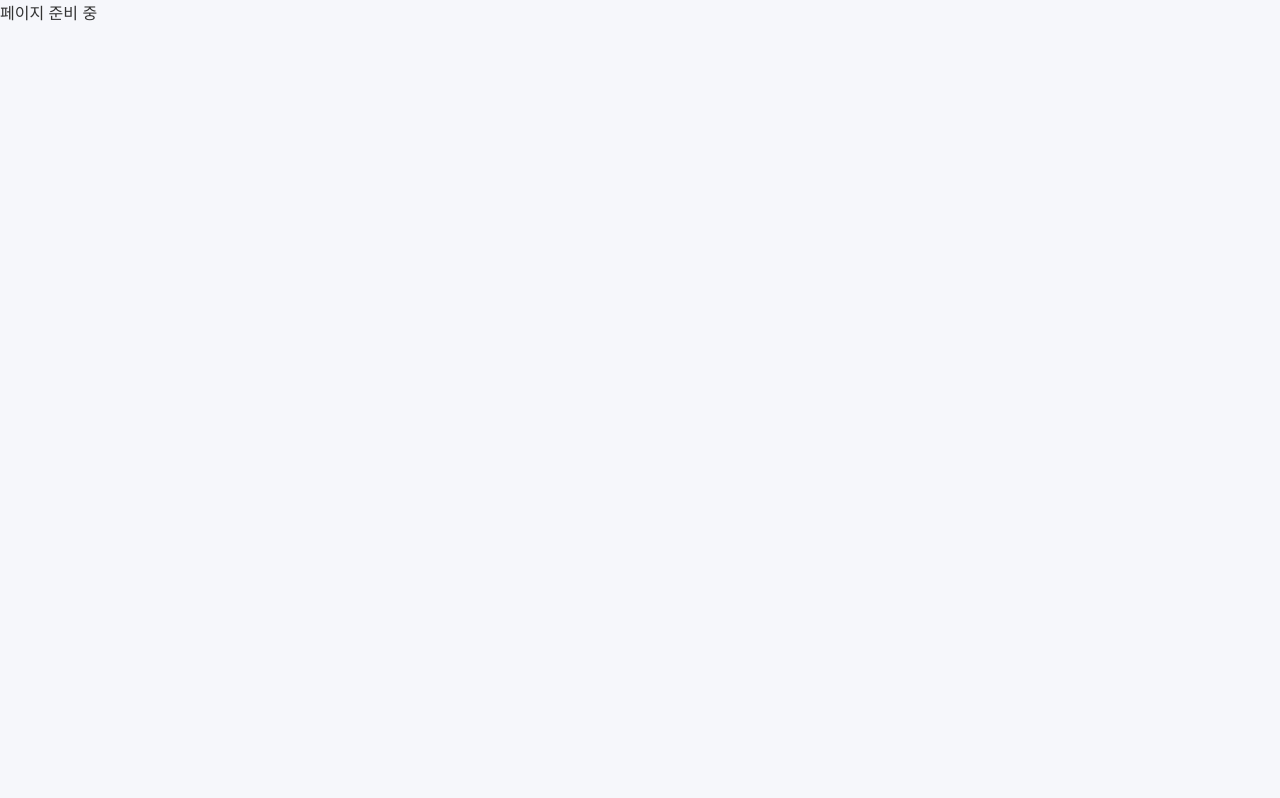
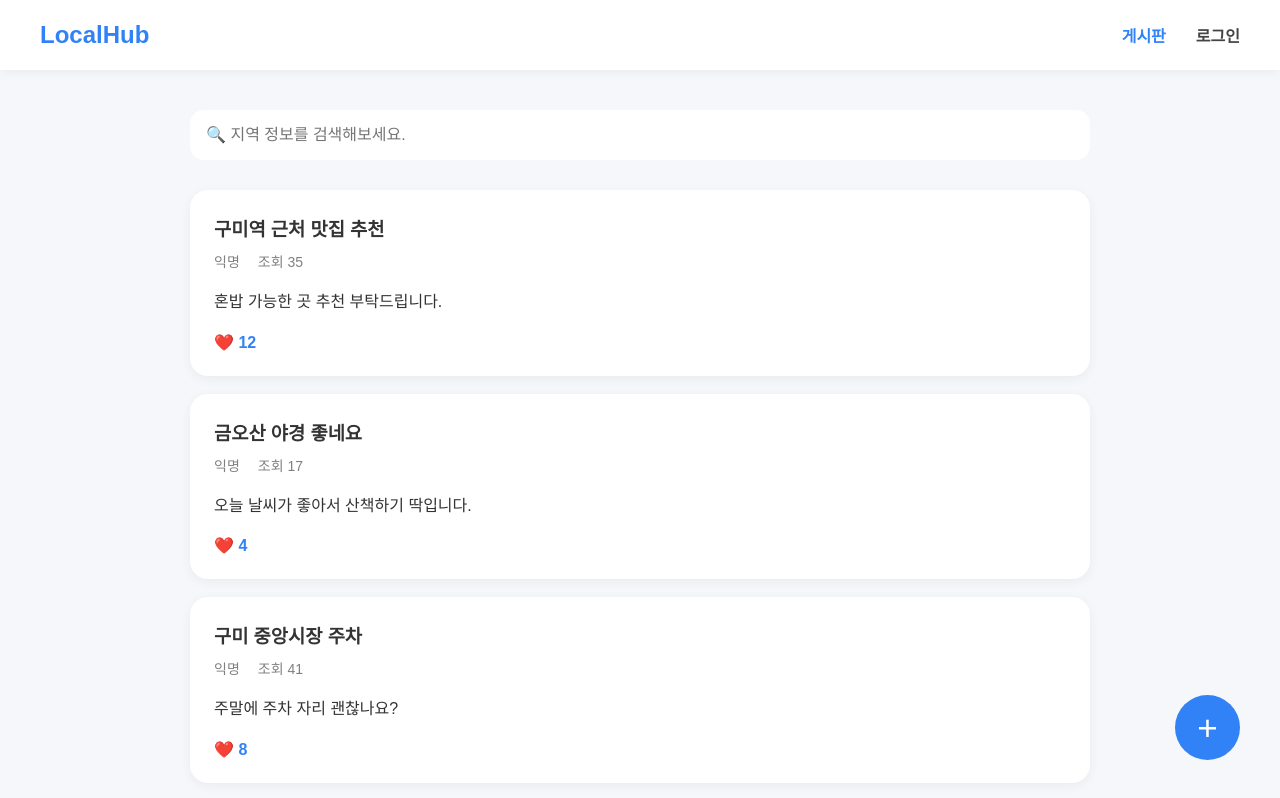
Before and after one commit to ongdikk/local-hub, a Vue app: page /board in a window 1280 px wide. Shown: the top 798 px of the page. Built offline with nearby package versions, Linux system fonts and the light colour scheme.

Commit message:
Feat(Board): 게시판 목록 UI 및 게시글 카드 컴포넌트 구현

```diff
--- /dev/null
+++ b/src/components/board/PostCard.vue
@@ -0,0 +1,100 @@
+<template>
+  <div class="card">
+
+    <h3>{{ post.title }}</h3>
+
+    <div class="info">
+
+      <span>익명</span>
+
+      <span>조회 {{ post.views }}</span>
+
+    </div>
+
+    <p class="content">
+
+      {{ post.content }}
+
+    </p>
+
+    <div class="bottom">
+
+      ❤️ {{ post.likes }}
+
+    </div>
+
+  </div>
+</template>
+
+<script setup>
+
+// 부모가 post를 넘겨주면 {{ post.title }} 처럼 사용 가능
+defineProps({
+
+    post:Object
+
+})
+
+</script>
+
+<style scoped>
+
+.card{
+
+    background:white;
+
+    border-radius:18px;
+
+    padding:24px;
+
+    margin-bottom:18px;
+
+    box-shadow:0 3px 12px rgba(0,0,0,.05);
+
+    cursor:pointer;
+
+    transition:.2s;
+
+}
+
+.card:hover{
+
+    transform:translateY(-3px);
+
+}
+
+h3{
+
+    margin-bottom:10px;
+
+}
+
+.info{
+
+    display:flex;
+
+    gap:18px;
+
+    color:gray;
+
+    font-size:14px;
+
+}
+
+.content{
+
+    margin:18px 0;
+
+    line-height:1.6;
+
+}
+
+.bottom{
+
+    color:#3182f6;
+
+    font-weight:bold;
+
+}
+
+</style>
--- /dev/null
+++ b/src/components/board/PostList.vue
@@ -0,0 +1,29 @@
+<template>
+
+<div>
+
+<PostCard
+
+v-for="post in posts"
+
+:key="post.id"
+
+:post="post"
+
+/>
+
+</div>
+
+</template>
+
+<script setup>
+
+import PostCard from './PostCard.vue'
+
+defineProps({
+
+    posts:Array
+
+})
+
+</script>
--- a/src/views/BoardView.vue
+++ b/src/views/BoardView.vue
@@ -1,3 +1,133 @@
 <template>
-  <div>페이지 준비 중</div>
+
+<Header />
+
+<div class="container">
+
+    <input
+        class="search"
+        placeholder="🔍 지역 정보를 검색해보세요."
+    >
+
+    <PostList
+
+        :posts="posts"
+
+    />
+
+    <button class="write">
+
+        +
+
+    </button>
+
+</div>
+
 </template>
+
+<script setup>
+
+import Header from '@/components/common/Header.vue'
+import PostList from '@/components/board/PostList.vue'
+
+const posts=[
+
+{
+
+id:1,
+
+title:"구미역 근처 맛집 추천",
+
+content:"혼밥 가능한 곳 추천 부탁드립니다.",
+
+views:35,
+
+likes:12
+
+},
+
+{
+
+id:2,
+
+title:"금오산 야경 좋네요",
+
+content:"오늘 날씨가 좋아서 산책하기 딱입니다.",
+
+views:17,
+
+likes:4
+
+},
+
+{
+
+id:3,
+
+title:"구미 중앙시장 주차",
+
+content:"주말에 주차 자리 괜찮나요?",
+
+views:41,
+
+likes:8
+
+}
+
+]
+
+</script>
+
+<style scoped>
+
+.container{
+
+    width:900px;
+
+    margin:40px auto;
+
+}
+
+.search{
+
+    width:100%;
+
+    padding:16px;
+
+    border:none;
+
+    border-radius:14px;
+
+    margin-bottom:30px;
+
+    font-size:16px;
+
+}
+
+.write{
+
+    position:fixed;
+
+    right:40px;
+
+    bottom:40px;
+
+    width:65px;
+
+    height:65px;
+
+    border:none;
+
+    border-radius:50%;
+
+    background:#3182f6;
+
+    color:white;
+
+    font-size:35px;
+
+    cursor:pointer;
+
+}
+
+</style>
```
